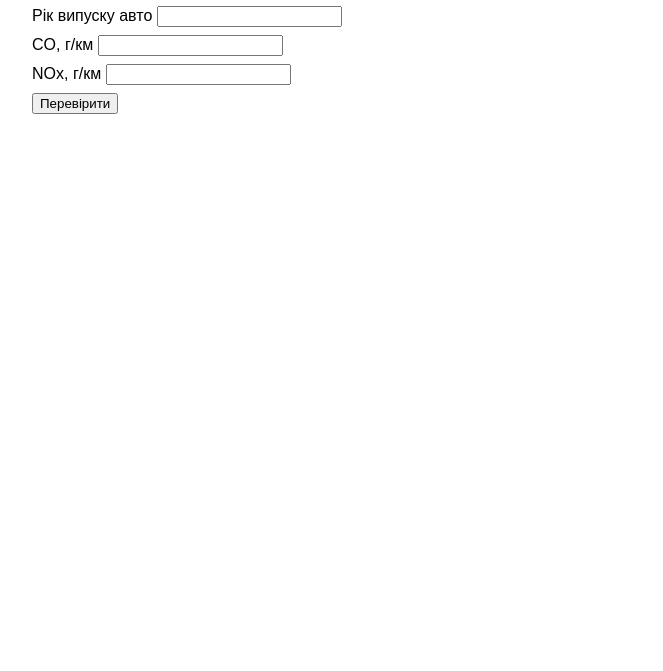
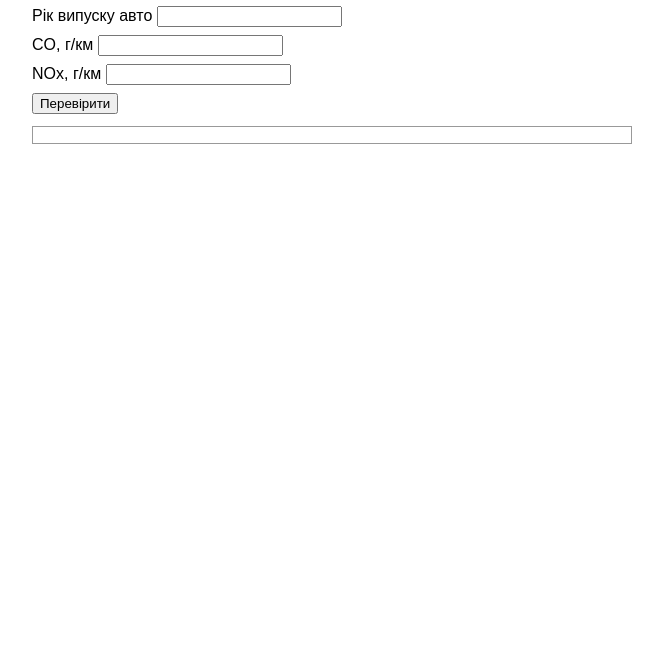
Before and after one commit to Kopchuk-creator/eco-standards, a plain HTML site: page index.html in a window 1280 px wide. Shown: the part 129-800 px from the top of the page, without its empty margins (308-971 px from the left). Drawn offline with Linux system fonts and the light colour scheme.

Commit message:
Стиль для блоку результату

```diff
--- a/style.css
+++ b/style.css
@@ -1,2 +1,3 @@
 body { font-family: Arial, sans-serif; max-width: 600px; margin: 40px auto; }
 label { display: block; margin: 8px 0; }
+#result { border: 1px solid #999; padding: 8px; margin-top: 12px; }
```
